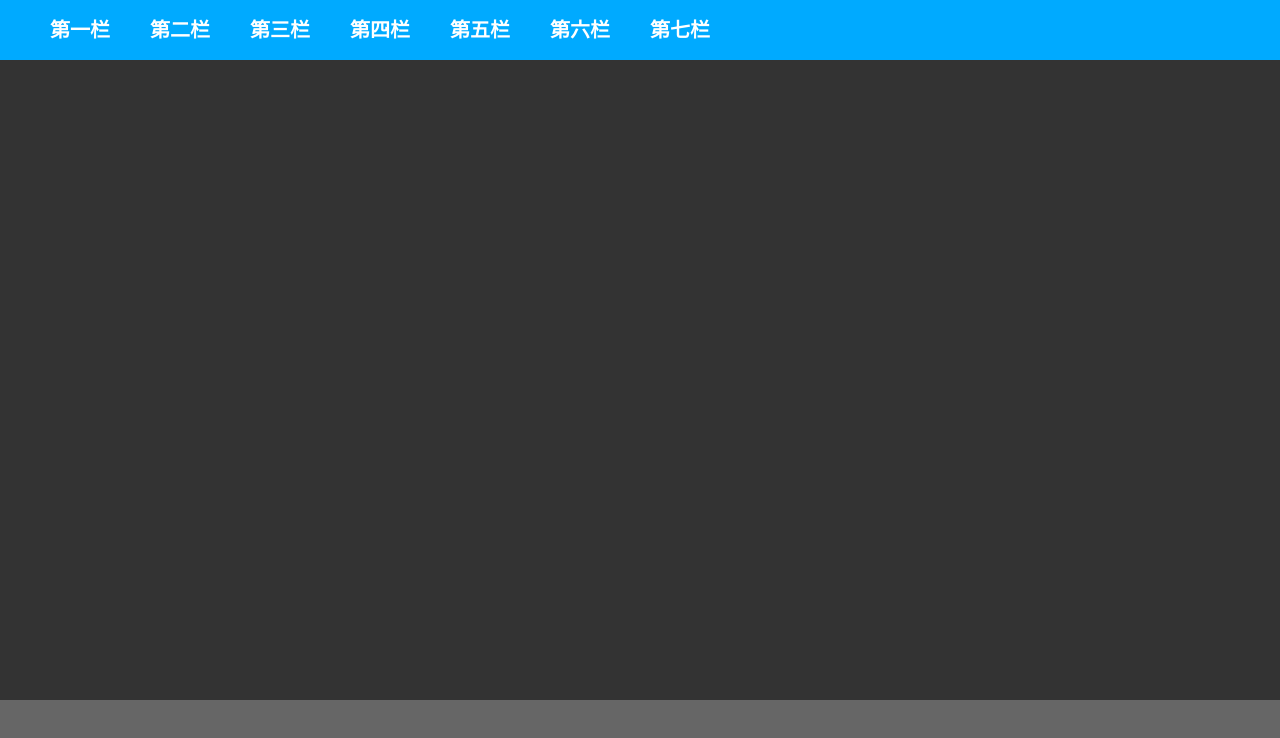
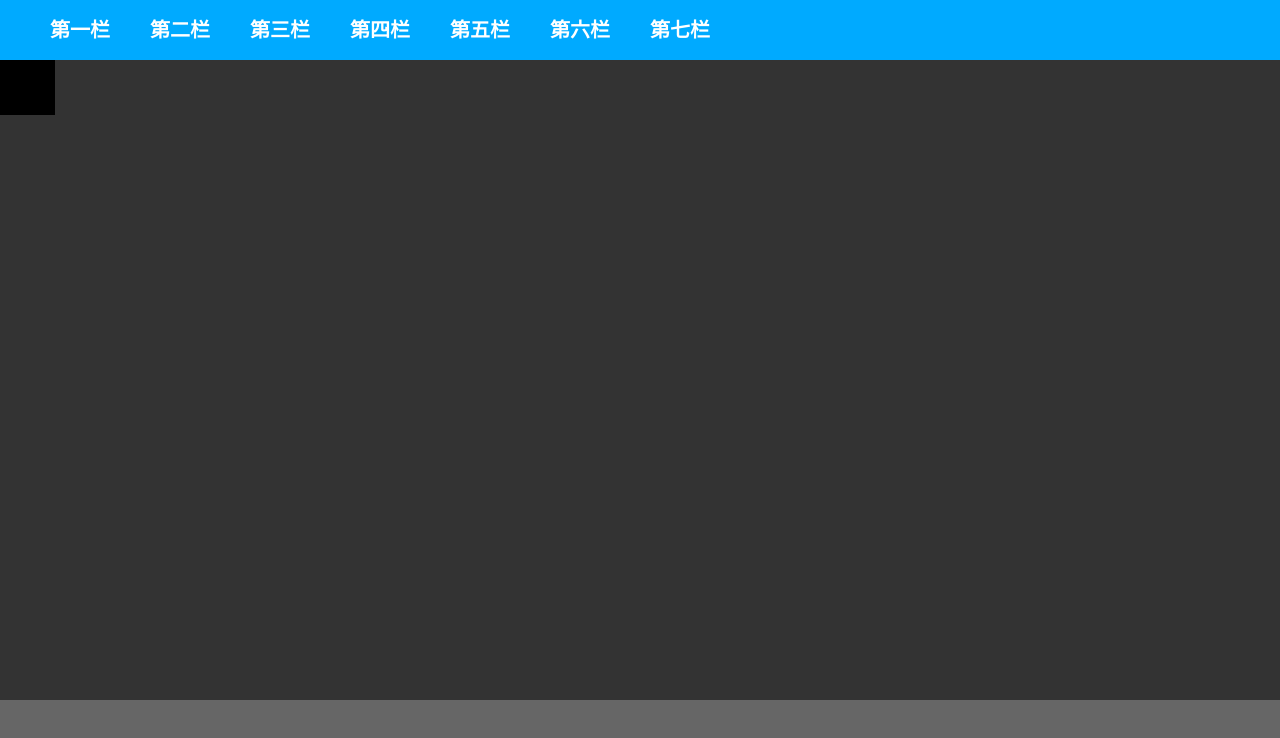
Before and after one commit to dianyingx007/navmenu, a website: page index.html in a window 1280 px wide. Shown: the top 738 px of the page. Drawn offline with Linux system fonts and the light colour scheme.

Commit message:
添加小按钮照片（下班回去做

```diff
--- a/index.html
+++ b/index.html
@@ -31,6 +31,7 @@
 				display: block;
 				clear: both;
 			}
+			/*大分辨率*/
 			.nav_top,
 			.nav_bottom{
 				max-width: 1200px;
@@ -66,12 +67,19 @@
 			.nav_bottom li.active a {
 				color: #00AAFF;
 			}
+			/*小分辨率*/
+			.icon-nav {
+				display: inline-block;
+				width: 55px;
+				height: 55px;
+				background-color: #000;
+			}
 		</style>
 	</head>
 	<body>
 		<header>
-			<div class="nav_top clearboth">
-				<ul>
+			<div class="nav_top ">
+				<ul class="clearboth">
 					<li><a href="/">第一栏</a></li>
 					<li><a href="/">第二栏</a></li>
 					<li><a href="/">第三栏</a></li>
@@ -127,6 +135,7 @@
 					</ul>
 				</div>
 			</div>
+			<div class="icon-nav"></div>
 		</header>
 		<div style="height: 700px;background-color: #333;"></div>
 		<div style="height: 700px;background-color: #666;"></div>
```
Also changed, not shown: img/menu-0.png (added).
